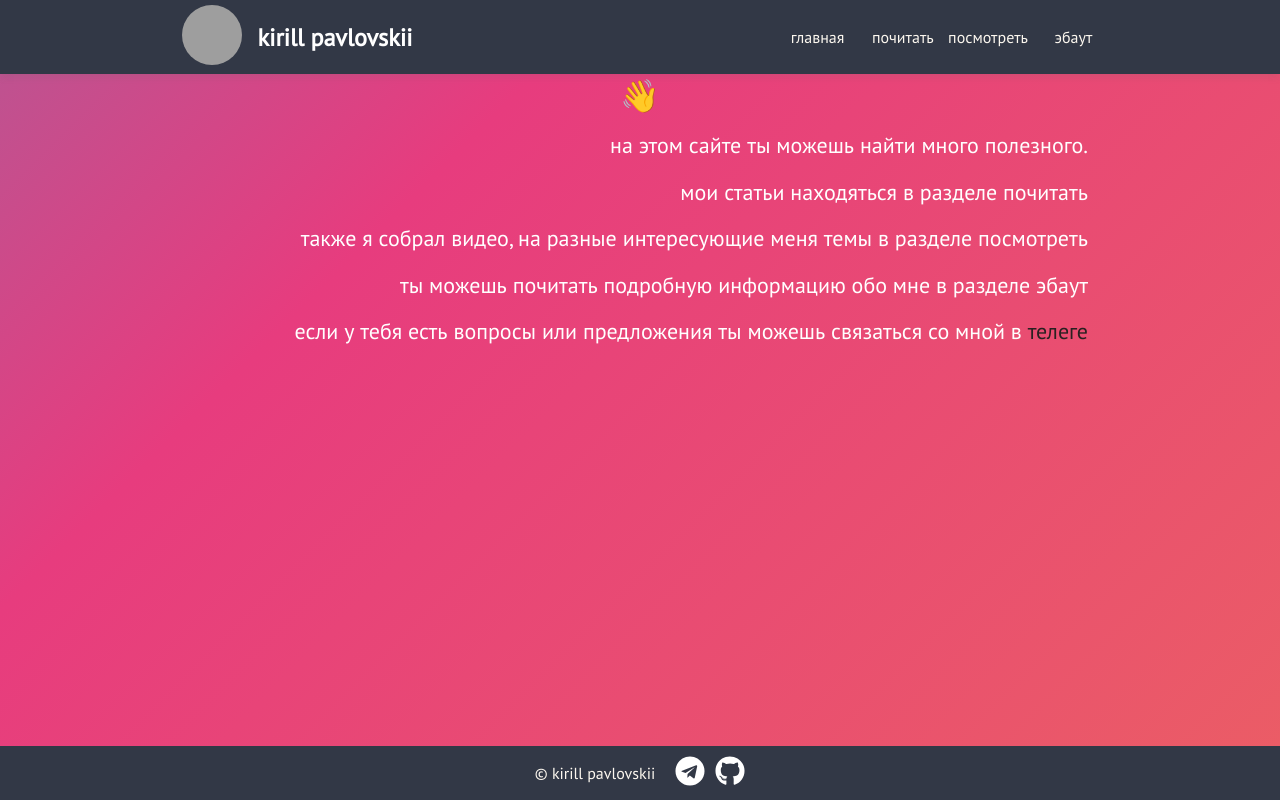
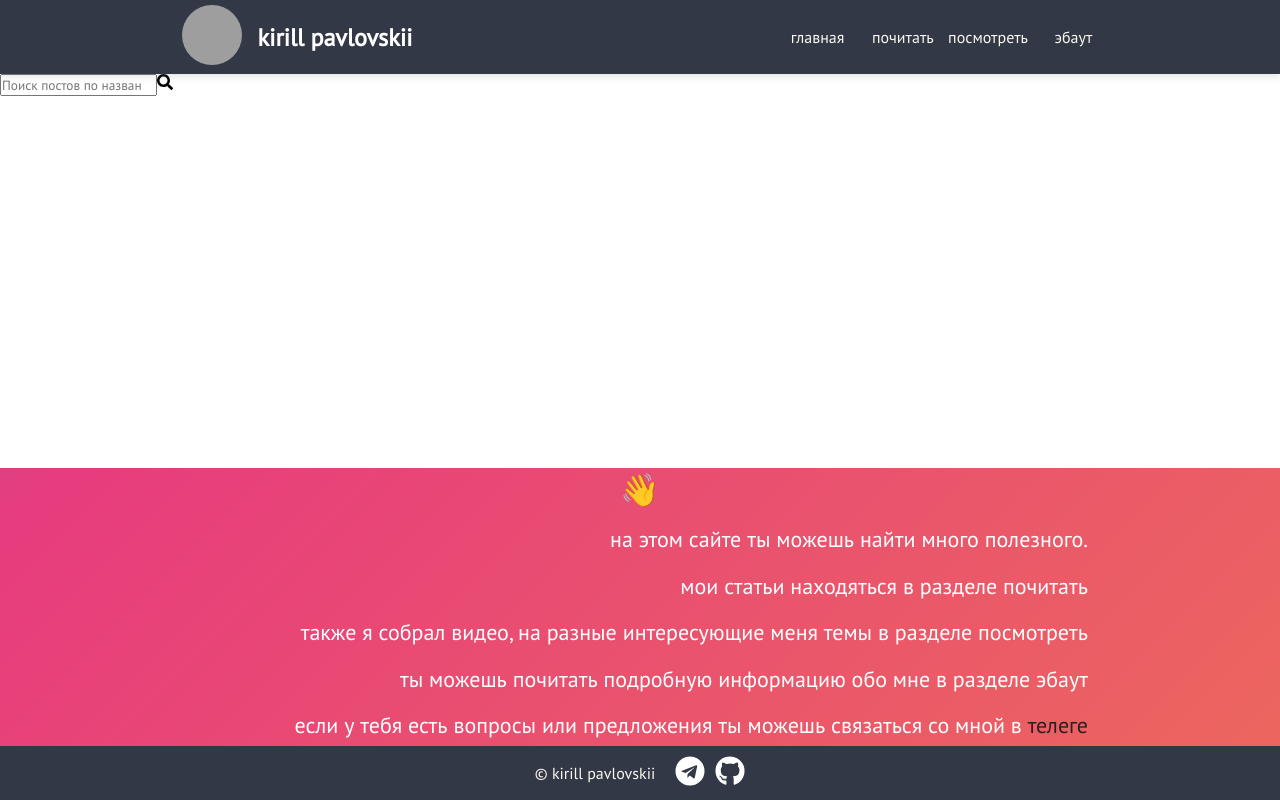
Before and after one commit to stevenKirill/kirill-personal-blog, a Next.js app: page / in a window 1280 px wide. Built offline with nearby package versions, Linux system fonts and the light colour scheme; grey boxes are pictures that could not be loaded.

Commit message:
added search component

```diff
--- a/components/SearchBar/SearchBar.jsx
+++ b/components/SearchBar/SearchBar.jsx
@@ -1,11 +1,48 @@
-import React from 'react';
+import { useState, useEffect } from 'react';
+import { FaSearch } from 'react-icons/fa';
+import styles from '../../styles/search.module.css';
+import SearchResults from '../SearchResults/SearchResults';
 
+/** Компонент поиска постов. */
 const SearchBar = () => {
+    // TODO добавить стили для компонента.
+    const [searchTerm, setSearchTerm] = useState('');
+    const [searchResults, setSearchResults] = useState([]);
+
+    useEffect(() => {
+        const getResults = async () => {
+          if (searchTerm === '') {
+            setSearchResults([]);
+          } else {
+            const res = await fetch(`/api/search?q=${searchTerm}`);
+            const { results } = await res.json();
+            setSearchResults(results);
+          }
+        }
+        getResults()
+      }, [searchTerm]);
+
     return (
-        <div>
-            Search-bar
+        <div className={styles.wrapper}>
+        <div className={styles.inner}>
+          <div className={styles.form}>
+            <form>
+              <input
+                type='search'
+                name='search'
+                id='search'
+                className=''
+                value={searchTerm}
+                onChange={(e) => setSearchTerm(e.target.value)}
+                placeholder='Поиск постов по названию или по категории'
+              />
+              <FaSearch/>
+            </form>
+          </div>
         </div>
+        <SearchResults results={searchResults} />
+      </div>
     )
-}
+};
 
 export default SearchBar
--- /dev/null
+++ b/components/SearchResults/SearchResults.jsx
@@ -0,0 +1,19 @@
+import { Post } from '../Post/Post';
+import styles from '../../styles/search.module.css';
+
+const SearchResults = ({ results }) => {
+    // TODO добавить стили для компонента.
+    if (results.length === 0) return <></>
+    return (
+        <div className={styles.results}>
+          <div className={styles.resultsWrapper}>
+            <h2 className={styles.resultsHeader}>{results.length} результаты</h2>
+            {results.map((result, index) => (
+              <Post key={index} post={result} compact={true} />
+            ))}
+          </div>
+        </div>
+      )
+}
+
+export default SearchResults
--- /dev/null
+++ b/pages/api/search.js
@@ -0,0 +1,34 @@
+import fs from 'fs'
+import path from 'path'
+import matter from 'gray-matter'
+
+export default (req, res) => {
+  let posts
+
+  if (process.env.NODE_ENV === 'production') {
+      // загрузка постов из кэша так как у нас нет дотсупа до файловой системы в runtime
+    posts = require('../../cache/data').posts
+  } else {
+    const files = fs.readdirSync(path.join('posts'));
+
+    posts = files.map((filename) => {
+      const slug = filename.replace('.md', '');
+
+      const markdownWithMeta = fs.readFileSync(path.join('posts', filename),'utf-8');
+
+      const { data: frontmatter } = matter(markdownWithMeta);
+
+      return {
+        slug,
+        frontmatter,
+      }
+    })
+  };
+
+  const results = posts.filter(
+    ({ frontmatter: { title, category } }) =>
+      title.toLowerCase().indexOf(req.query.q) != -1 ||
+      category.toLowerCase().indexOf(req.query.q) != -1
+  );
+  res.status(200).json(JSON.stringify({ results }));
+}
--- a/pages/index.jsx
+++ b/pages/index.jsx
@@ -1,4 +1,5 @@
 import Head from 'next/head';
+import SearchBar from '@/components/SearchBar/SearchBar';
 import styles from '@/styles/main_page.module.css';
 
 export default function Home() {
@@ -9,6 +10,7 @@ export default function Home() {
         <meta name="keywords" content="блог,статьи,интерсно,программирование,саморазвитие,успех,самосовершенствование"/>
         <meta name="description" content=""/>
       </Head>
+      <SearchBar/>
       <div className={styles.main}>
         <div className={styles.inner}>
           <div className={styles.header}>
--- /dev/null
+++ b/styles/search.module.css
@@ -0,0 +1,18 @@
+.wrapper {
+
+}
+.inner {
+
+}
+.form {
+
+}
+.results {
+
+}
+.resultsWrapper {
+
+}
+.resultsHeader {
+
+}
```
